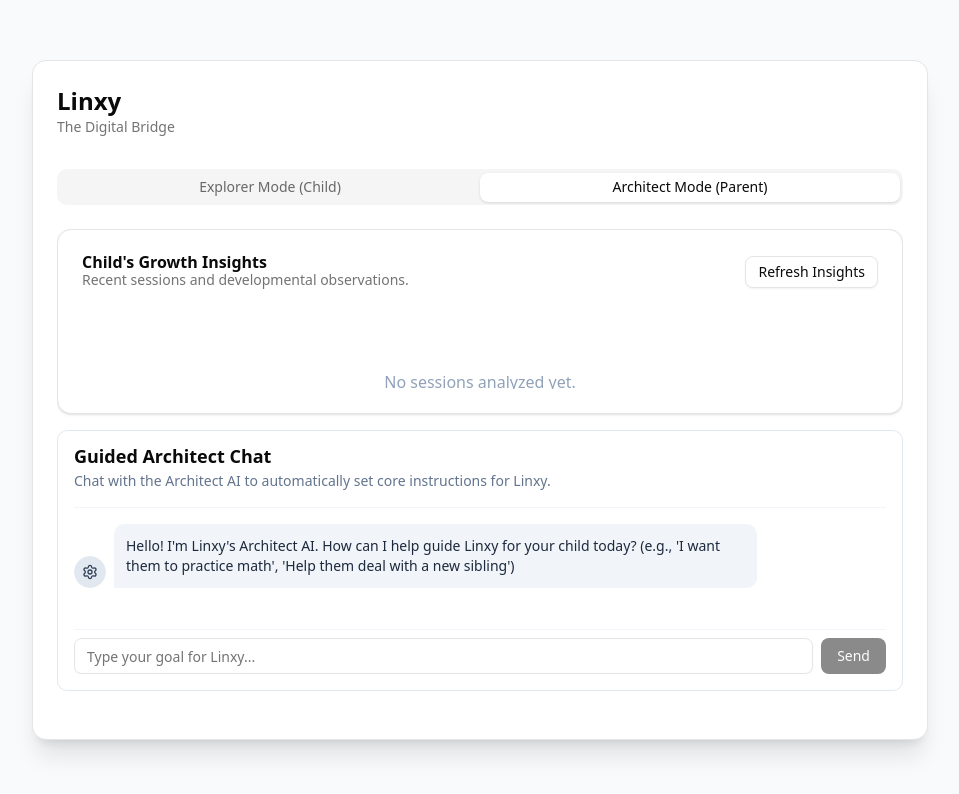
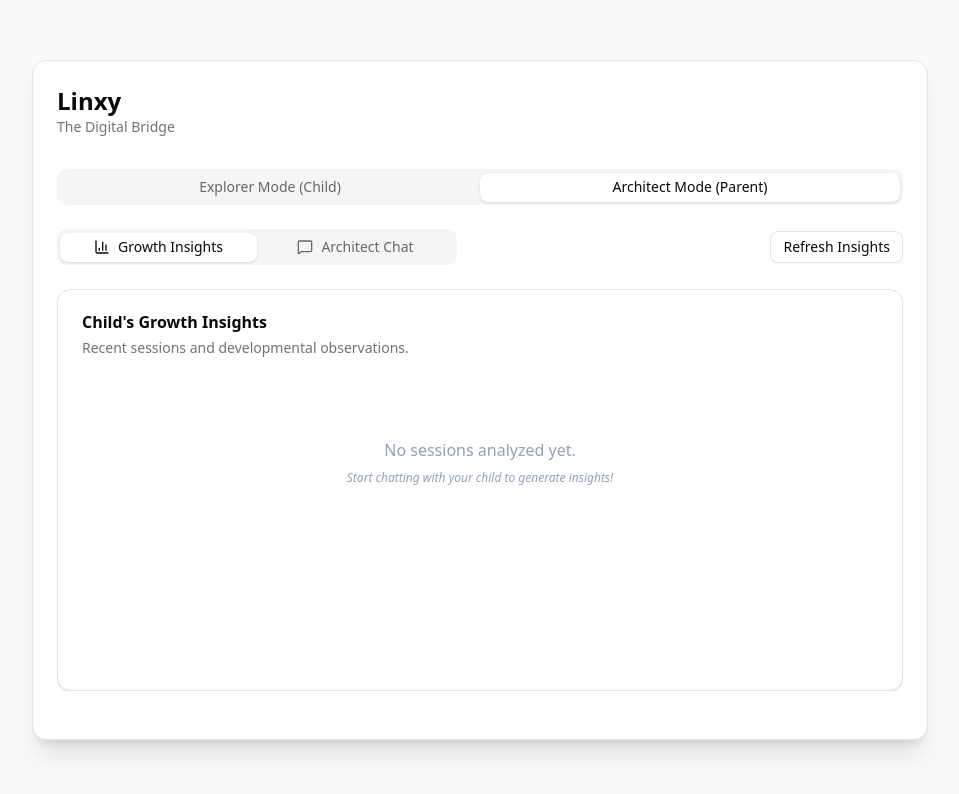
Before and after one commit to Chong323/Linxy, a Next.js app in the folder frontend/: page / in a window 1280 px wide. Both pictures are taken after a click on the tab "Architect Mode (Parent)". Shown: the top 794 px of the page, without its empty margins (160-1119 px from the left). Built offline with nearby package versions, Linux system fonts and the light colour scheme; no server answers.

Commit message:
feat: restructure Parent Dashboard with sub-tabs to maximize vertical space and eliminate crowding

```diff
--- a/frontend/src/components/parent-dashboard.tsx
+++ b/frontend/src/components/parent-dashboard.tsx
@@ -7,6 +7,9 @@ import { toast } from "sonner"
 import { apiClient } from "@/lib/api-client"
 import { GuidedParentChat } from "@/components/guided-parent-chat"
 import { GrowthChart } from "@/components/growth-chart"
+
+import { Tabs, TabsContent, TabsList, TabsTrigger } from "@/components/ui/tabs"
+import { BarChart3, MessageSquare } from "lucide-react"
 
 interface MemoryReport {
   timestamp: string
@@ -76,25 +79,38 @@ export function ParentDashboard() {
   }
 
   return (
-    <div className="flex flex-col h-full w-full gap-4 overflow-hidden">
-      <Card className="flex flex-col flex-shrink-0 min-h-[40%] max-h-[40%] overflow-hidden">
-        <CardHeader className="flex flex-row justify-between items-center pb-2 flex-none">
-          <div>
-            <CardTitle>Child&apos;s Growth Insights</CardTitle>
-            <CardDescription>
-              Recent sessions and developmental observations.
-            </CardDescription>
-          </div>
+    <div className="flex flex-col h-full w-full overflow-hidden">
+      <Tabs defaultValue="insights" className="flex flex-col h-full w-full">
+        <div className="flex flex-col sm:flex-row justify-between items-start sm:items-center gap-4 mb-4 flex-none">
+          <TabsList className="grid w-full sm:w-[400px] grid-cols-2">
+            <TabsTrigger value="insights" className="flex items-center gap-2">
+              <BarChart3 size={16} /> Growth Insights
+            </TabsTrigger>
+            <TabsTrigger value="chat" className="flex items-center gap-2">
+              <MessageSquare size={16} /> Architect Chat
+            </TabsTrigger>
+          </TabsList>
+
           <Button
             variant="outline"
             size="sm"
             onClick={fetchReports}
             disabled={isFetching}
+            className="w-full sm:w-auto"
           >
             {isFetching ? "Refreshing..." : "Refresh Insights"}
           </Button>
+        </div>
+
+        <TabsContent value="insights" className="flex-1 min-h-0 overflow-hidden m-0 data-[state=active]:flex flex-col">
+          <Card className="flex flex-col h-full min-h-0 overflow-hidden">
+            <CardHeader className="flex-none pb-2">
+              <CardTitle>Child&apos;s Growth Insights</CardTitle>
+              <CardDescription>
+                Recent sessions and developmental observations.
+              </CardDescription>
             </CardHeader>
-        <CardContent className="pt-4 overflow-y-auto">
+            <CardContent className="flex-1 overflow-y-auto pt-4">
               {reports.length > 0 && <GrowthChart reports={reports} />}
               <div className="space-y-4">
                 {reports.length === 0 ? (
@@ -110,10 +126,12 @@ export function ParentDashboard() {
               </div>
             </CardContent>
           </Card>
+        </TabsContent>
 
-      <div className="flex-1 flex flex-col h-full min-h-0 overflow-hidden">
+        <TabsContent value="chat" className="flex-1 min-h-0 overflow-hidden m-0 data-[state=active]:flex flex-col">
           <GuidedParentChat />
-      </div>
+        </TabsContent>
+      </Tabs>
     </div>
   )
 }
```
Lines whose indentation alone changed are shown as unchanged.
